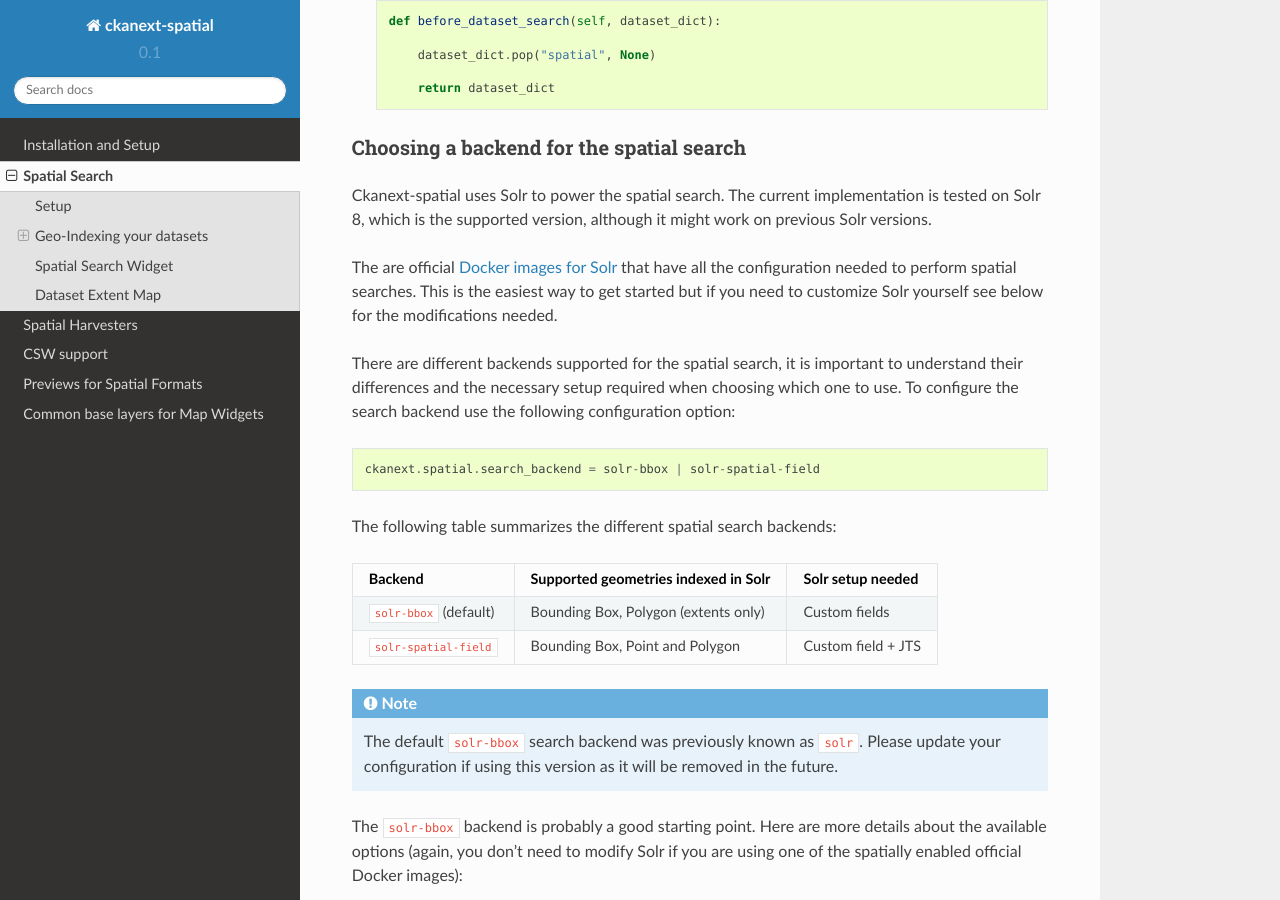
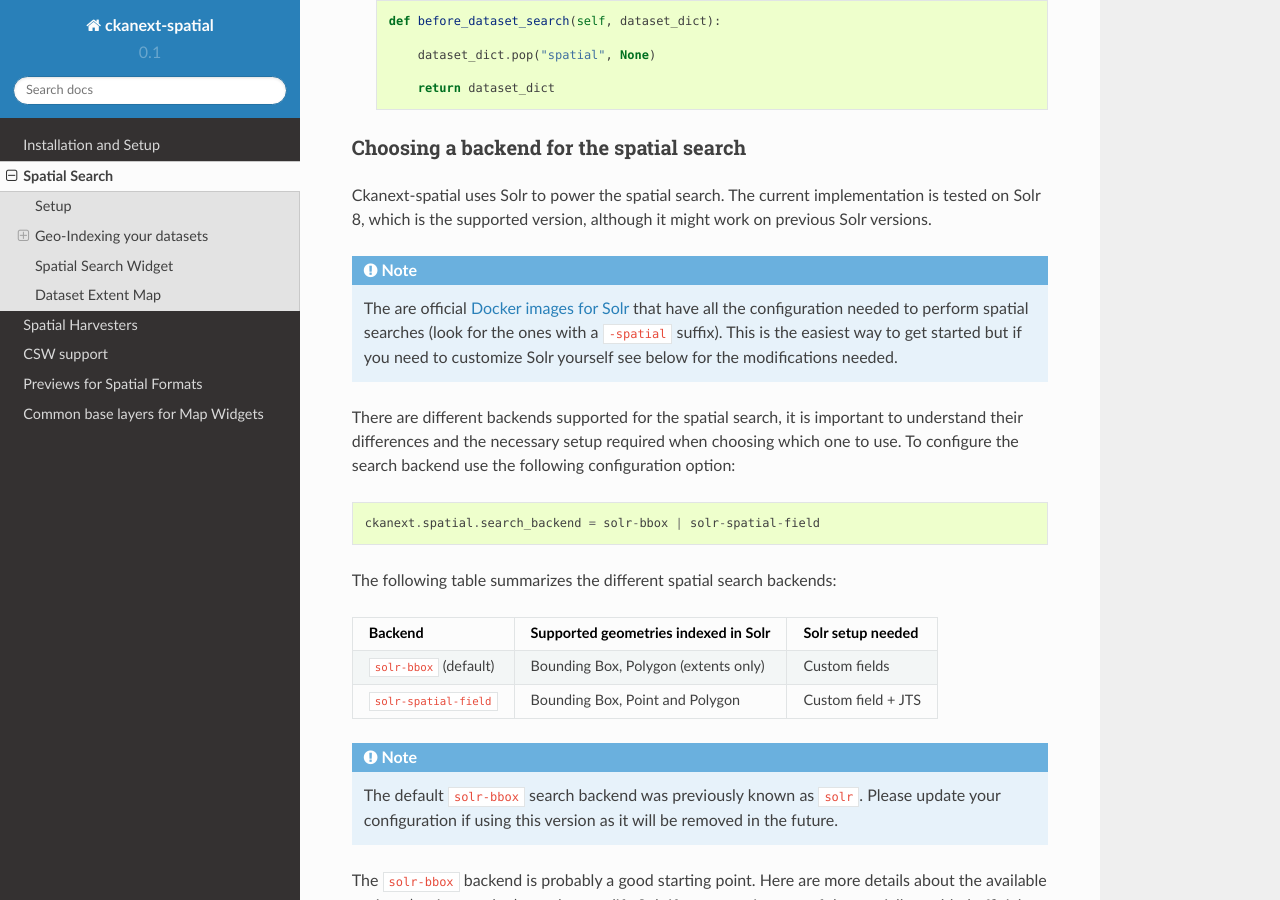
Before and after one commit to ckan/ckanext-spatial, a Sphinx documentation site: the page built from doc/spatial-search.rst, in a window 1280 px wide and 900 px high, scrolled down 2352 px. Built offline with Sphinx 7.4.7 and the Read the Docs theme 2.0.0, drawn with Linux system fonts in a browser that asks for light colours.

Commit message:
Mention solr images in docs

```diff
--- a/doc/spatial-search.rst
+++ b/doc/spatial-search.rst
@@ -109,7 +109,7 @@
 
 Ckanext-spatial uses Solr to power the spatial search. The current implementation is tested on Solr 8, which is the supported version, although it might work on previous Solr versions.
 
-The are official `Docker images for Solr <https://github.com/ckan/ckan-solr>`_ that have all the configuration needed to perform spatial searches. This is the easiest way to get started but if you need to customize Solr yourself see below for the modifications needed.
+.. note:: The are official `Docker images for Solr <https://github.com/ckan/ckan-solr>`_ that have all the configuration needed to perform spatial searches (look for the ones with a ``-spatial`` suffix). This is the easiest way to get started but if you need to customize Solr yourself see below for the modifications needed.
 
 There are different backends supported for the spatial search, it is important
 to understand their differences and the necessary setup required when choosing
```
